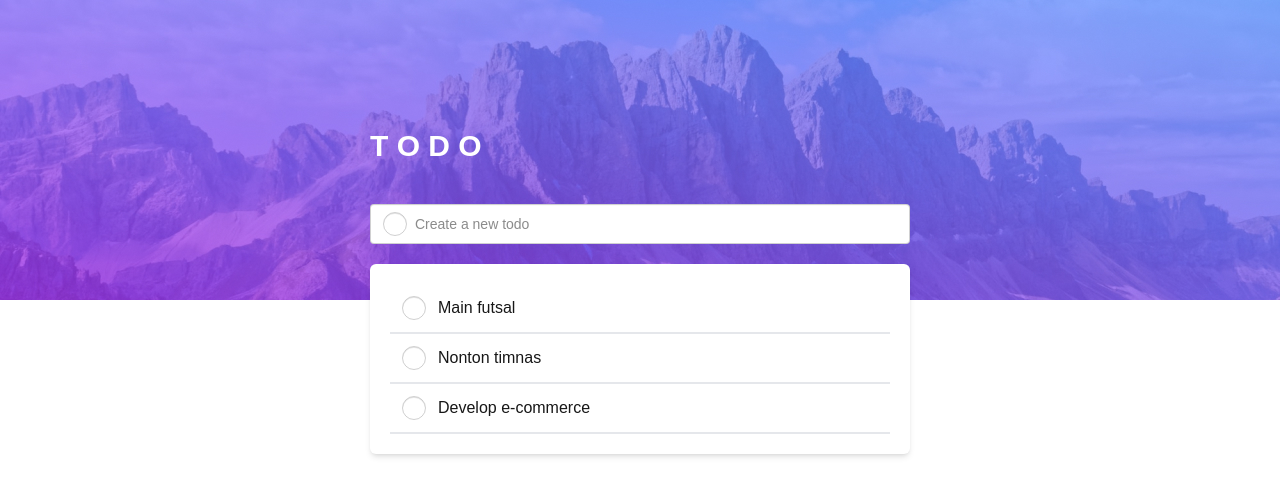
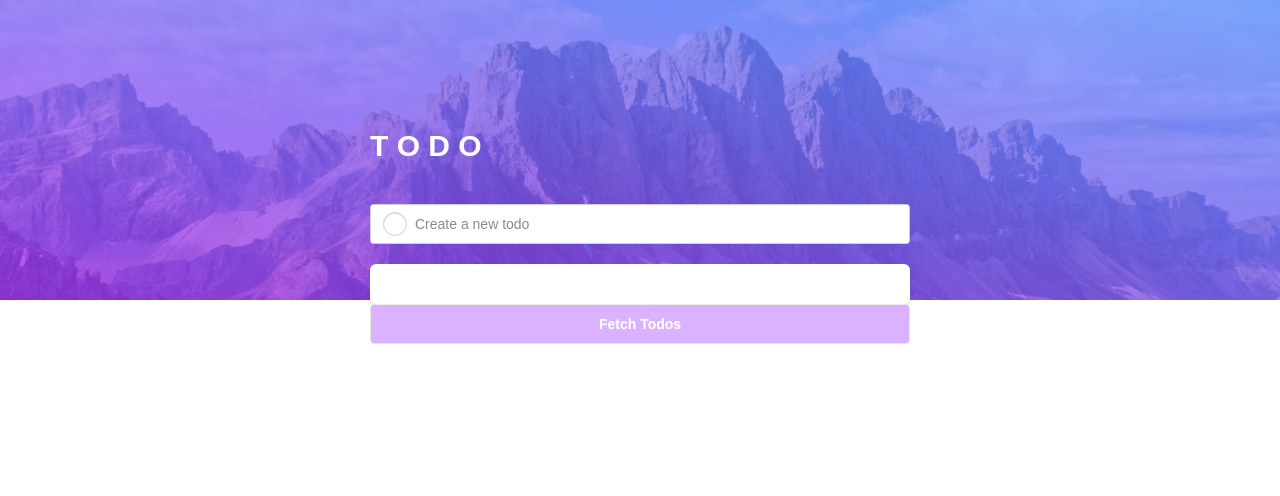
Before and after one commit to masdefry/JCWDOL021-Frontend, a Next.js app in the folder advance-nextjs/: page / in a window 1280 px wide. Shown: the top 496 px of the page. Built offline with nearby package versions, Linux system fonts and the light colour scheme.

Commit message:
network call

```diff
--- a/advance-nextjs/package.json
+++ b/advance-nextjs/package.json
@@ -9,6 +9,8 @@
     "lint": "next lint"
   },
   "dependencies": {
+    "@types/axios": "^0.14.4",
+    "axios": "^1.10.0",
     "daisyui": "^5.0.43",
     "next": "15.3.3",
     "react": "^19.0.0",
--- a/advance-nextjs/src/app/page.tsx
+++ b/advance-nextjs/src/app/page.tsx
@@ -1,7 +1,21 @@
-import Image from 'next/image';
+'use client';
+import axios from 'axios';
 import TodoList from './features/home/components/TodoList';
+import { useState } from 'react';
 
 export default function Home() {
+  const [todos, setTodos] = useState([]);
+
+  const onGetTodos = async () => {
+    try {
+      // GET, POST, PUT, PATCH, DELETE
+      const response = await axios.get('http://localhost:3001/todos');
+      setTodos(response.data);
+    } catch (error) {
+      console.log(error);
+    }
+  };
+
   return (
     <>
       <section
@@ -25,10 +39,18 @@ export default function Home() {
           </label>
           {/* component todo list */}
           <div className='bg-white rounded-md shadow-md mt-5 p-5'>
-            <TodoList todo='Main futsal' />
-            <TodoList todo='Nonton timnas' />
-            <TodoList todo='Develop e-commerce' />
+            {/* Mapping: Method untuk Me-looping */}
+            {todos?.map((item, index) => {
+              return <TodoList todo={item?.name} />;
+            })}
           </div>
+
+          <button
+            className='btn bg-purple-300 text-white w-full'
+            onClick={onGetTodos}
+          >
+            Fetch Todos
+          </button>
         </div>
       </section>
     </>
--- a/advance-nextjs/src/db/db.json
+++ b/advance-nextjs/src/db/db.json
@@ -4,6 +4,11 @@
       "id": 1,
       "name": "Nobar timnas Indonesia",
       "place": "Cafe"
+    },
+    {
+      "id": 2,
+      "name": "Membeli makan siang",
+      "place": "Kantin"
     }
   ]
 }
```
Also changed, not shown: advance-nextjs/src/app/(function)/use-state/page.tsx (+8 -0 lines), 1 other file (tests, documents, lock files or other folders).
